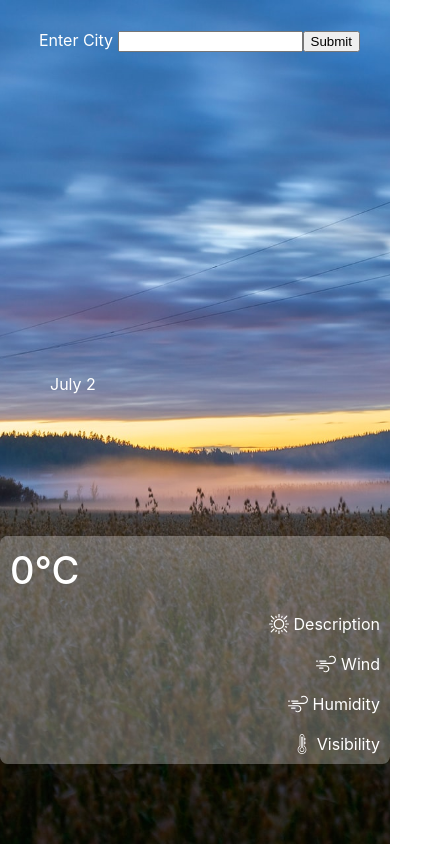
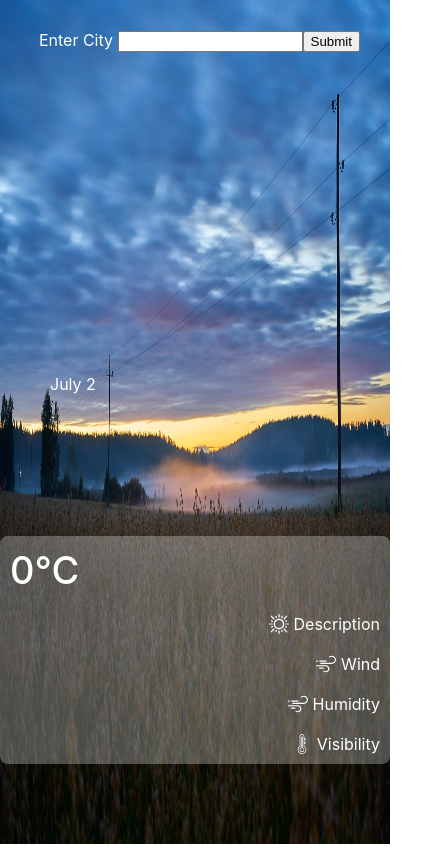
Before and after one commit to MPiotrowska/weather-app, a React (Create React App) app: page / in a window 390 px wide. Shown: the whole page, 440 px wide, since content can reach past the window. Built offline with nearby package versions, Linux system fonts and the light colour scheme; no server answers.

Commit message:
fix overflow issues on mobile

```diff
--- a/src/App.css
+++ b/src/App.css
@@ -65,21 +65,24 @@ h2 {
 .hero img {
   height: 100vh;
   width: 100vw;
-  object-fit: cover;
+}
+
+@media only screen and (min-width: 768px) {
+  .hero img {
+    object-fit: cover;
+  }
 }
 
 .city-date-container {
   position: absolute;
   bottom: 300px;
   left: 50px;
-  width: 100%;
 }
 
 @media only screen and (max-width: 767px) {
   .city-date-container {
     position: absolute;
     bottom: 450px;
-    width: 100%;
   }
 }
 
```
